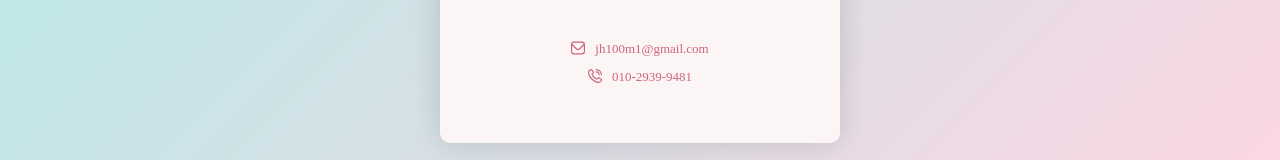
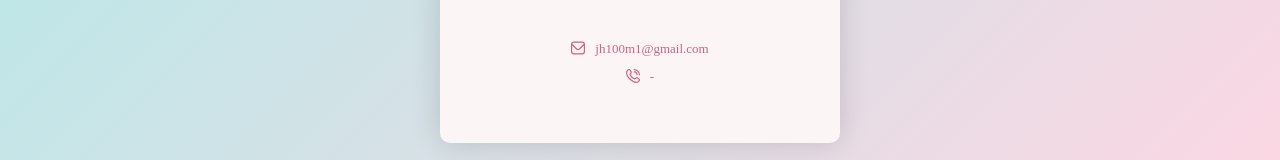
Before and after one commit to jyejyes/mobileBusinessCard, a React (Vite) app: page / in a window 1280 px wide. Shown: the part 557-717 px from the top of the page. Built offline with nearby package versions, Linux system fonts and the light colour scheme; a web font is replaced by a local one.

Commit message:
개인정보 삭제

```diff
--- a/src/components/Card.tsx
+++ b/src/components/Card.tsx
@@ -44,7 +44,7 @@ export const Card = () => {
         <div className="contact">
           <PhoneIcon width={14} height={14} />
 
-          <p>010-2939-9481</p>
+          <p>-</p>
         </div>
         {/*<div className="contact">*/}
         {/*  <InstagramIcon width={14} height={14} />*/}
```
